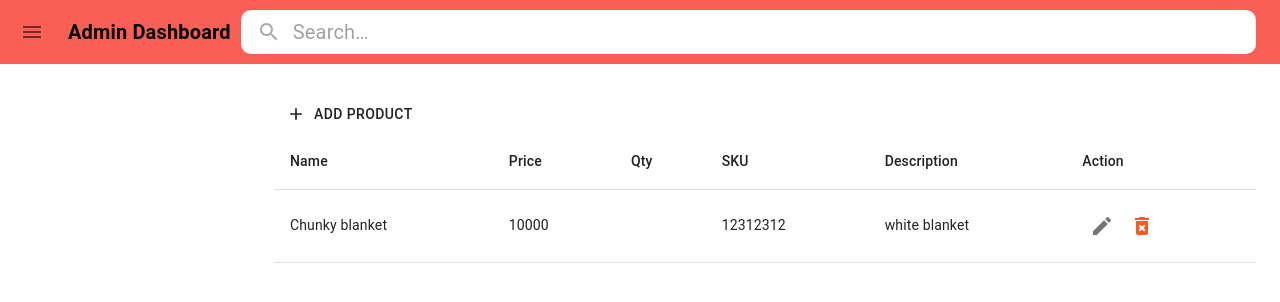
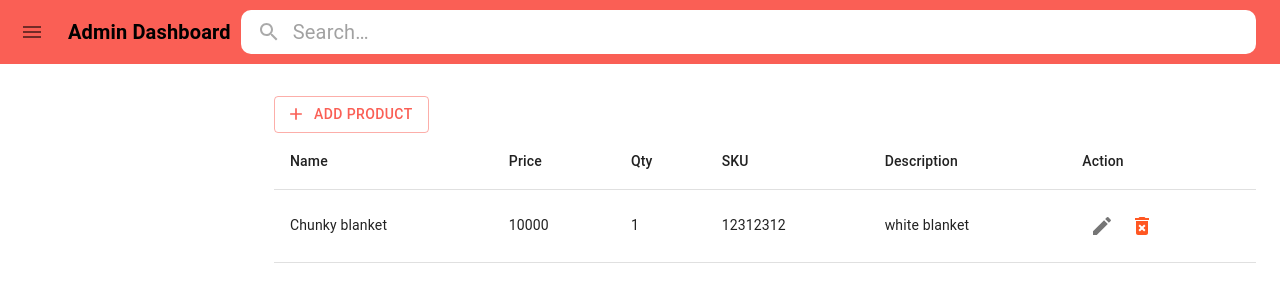
Before and after one commit to 123ZOKzok/yarnry-admin, a React (Vite) app: page /products in a window 1280 px wide. Shown: the top 302 px of the page. Built offline with nearby package versions, Linux system fonts and the light colour scheme.

Commit message:
fixing a button feature

```diff
--- a/src/components/Products.jsx
+++ b/src/components/Products.jsx
@@ -82,7 +82,7 @@ export default function Products() {
   return (
     <>
       <Typography sx={{ mb: 1 }} variant="h4"></Typography>
-      <Button startIcon={<Add />} variant="contined" onClick={handleAddProduct}>
+      <Button startIcon={<Add />} variant="outlined" onClick={handleAddProduct}>
         Add Product
       </Button>
       <TableContainer>
@@ -102,7 +102,7 @@ export default function Products() {
               <TableRow key={p.id}>
                 <TableCell>{p.name}</TableCell>
                 <TableCell>{p.price}</TableCell>
-                <TableCell>{p.qty}</TableCell>
+                <TableCell>{p.quantity}</TableCell>
                 <TableCell>{p.sku}</TableCell>
                 <TableCell>{p.description}</TableCell>
                 <TableCell>
```
